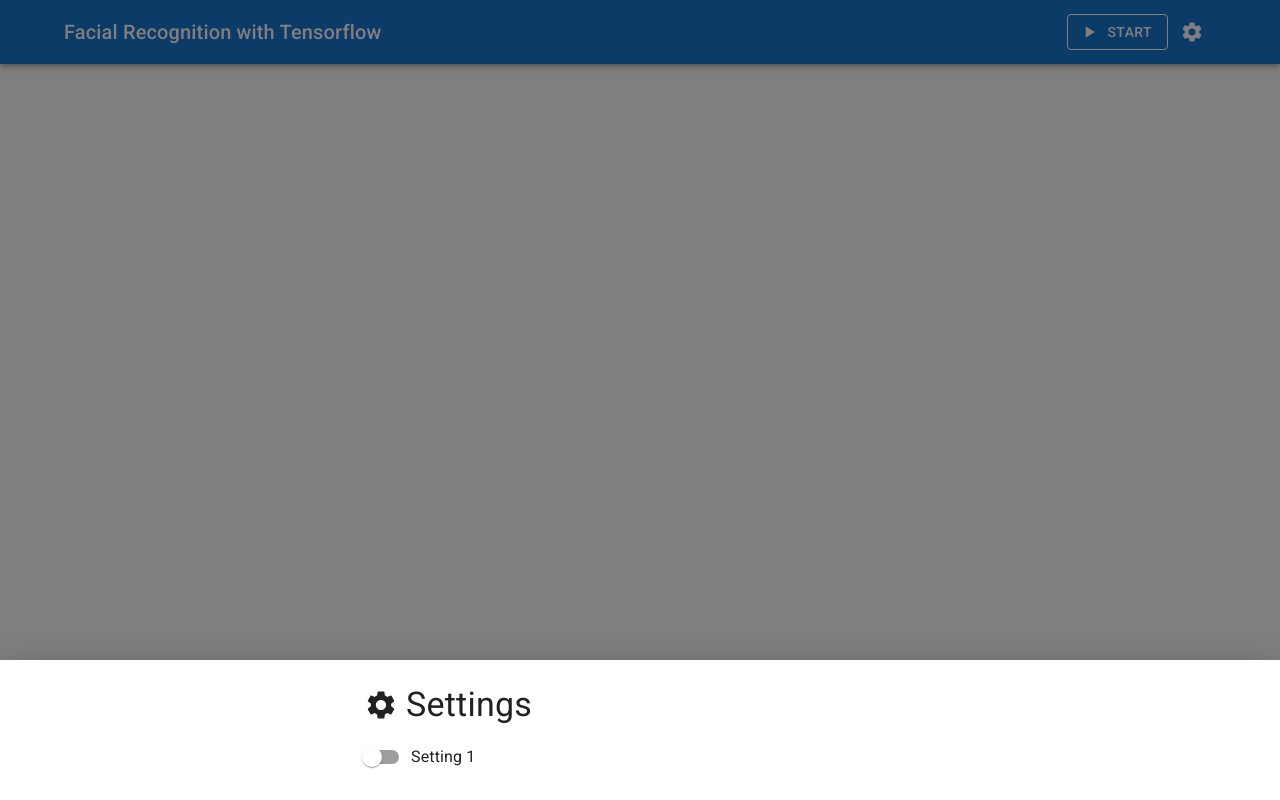
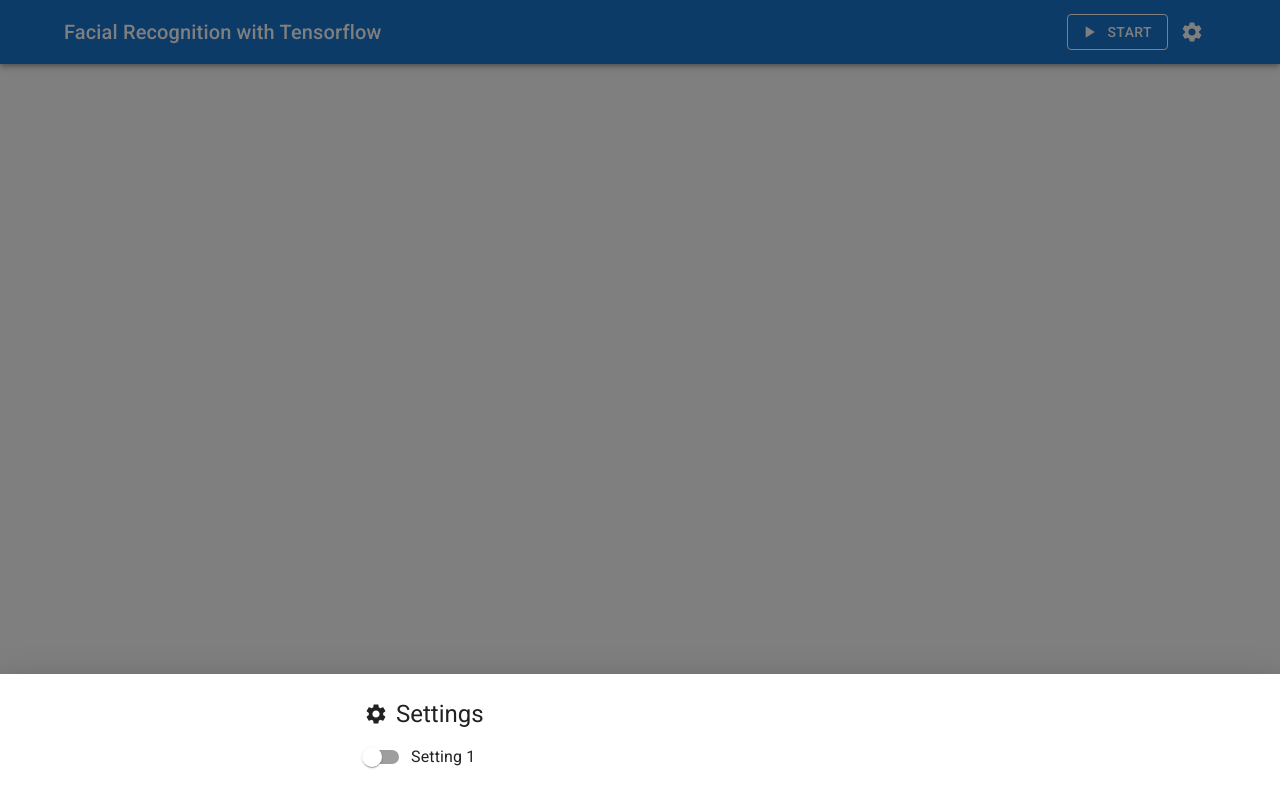
Before and after one commit to sbstnkng/facial-recognition-with-tensorflow, a React (Create React App) app: page / in a window 1280 px wide. Both pictures are taken after a click on the button "settings". Built offline with nearby package versions, Linux system fonts and the light colour scheme.

Commit message:
Reduce heading size in settings panel

```diff
--- a/src/components/settings/Settings.tsx
+++ b/src/components/settings/Settings.tsx
@@ -17,7 +17,7 @@ const Settings: React.FC<Props> = ({ isOpen, onClose }) => {
     <Drawer anchor="bottom" open={isOpen} onClose={onClose}>
       <Container maxWidth="sm" sx={{ py: 3 }}>
         <Typography
-          variant="h4"
+          variant="h5"
           gutterBottom
           component="div"
           sx={{ display: 'flex', alignItems: 'center' }}
```
